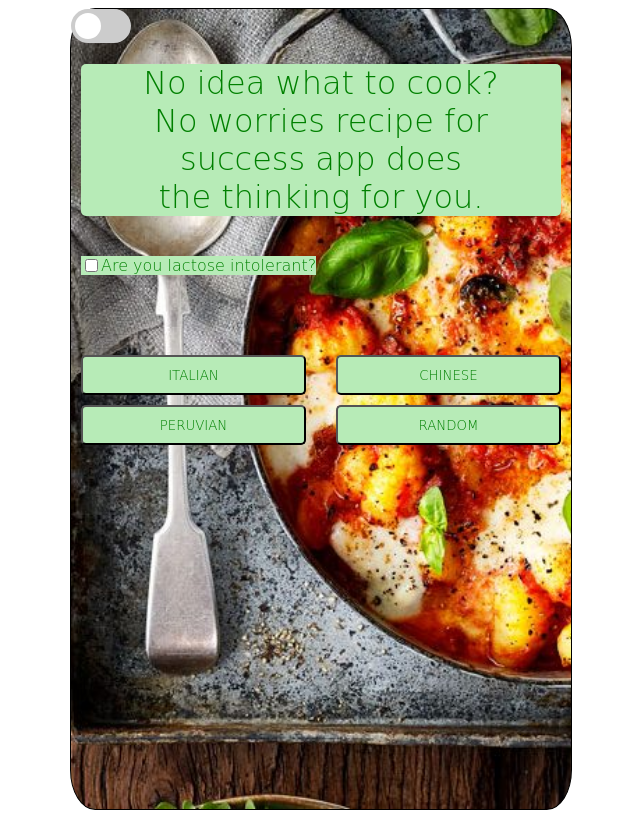
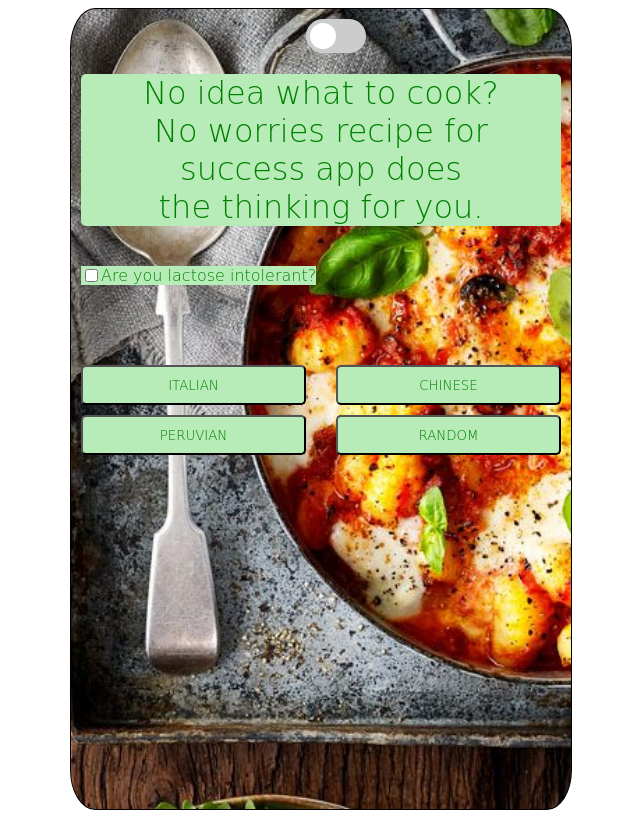
Before and after one commit to fac29b/recipe-for-success, a website: page public/index.html in a window 1280 px wide. Shown: the whole page, without its empty margins (327-967 px from the left). Drawn offline with Linux system fonts and the light colour scheme; a web font is replaced by a local one.

Commit message:
feat(CSS): centre switch button

```diff
--- a/public/index.css
+++ b/public/index.css
@@ -20,6 +20,7 @@
     border-radius: 5%;
     background-image: url('./image/dish-image.jpeg');
     background-size: cover;
+
 
 
 }
@@ -80,6 +81,9 @@ button {
     display: inline-block;
     width: 60px;
     height: 34px;
+    margin-left: 235px;
+    margin-top: 10px;
+
   }
 
   /* Hide default HTML checkbox */
```
